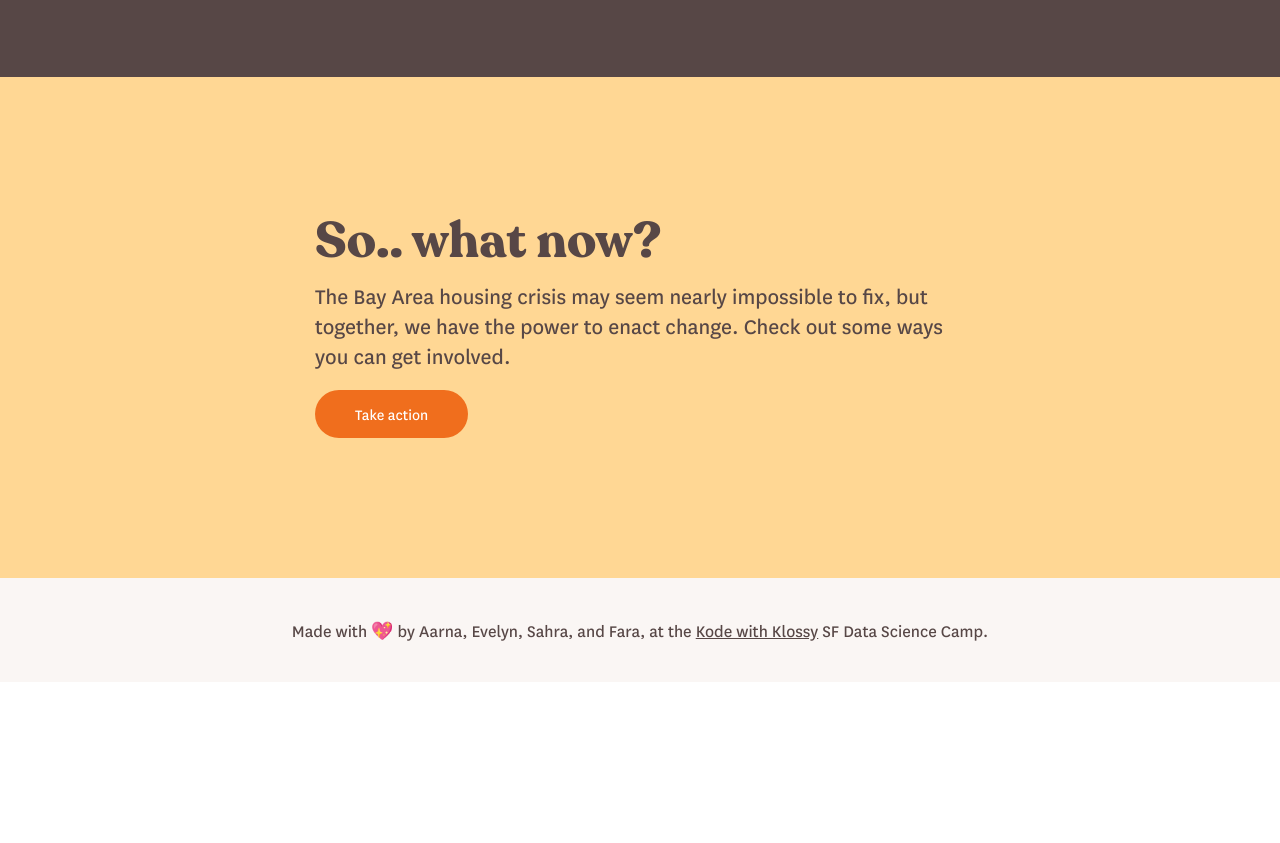
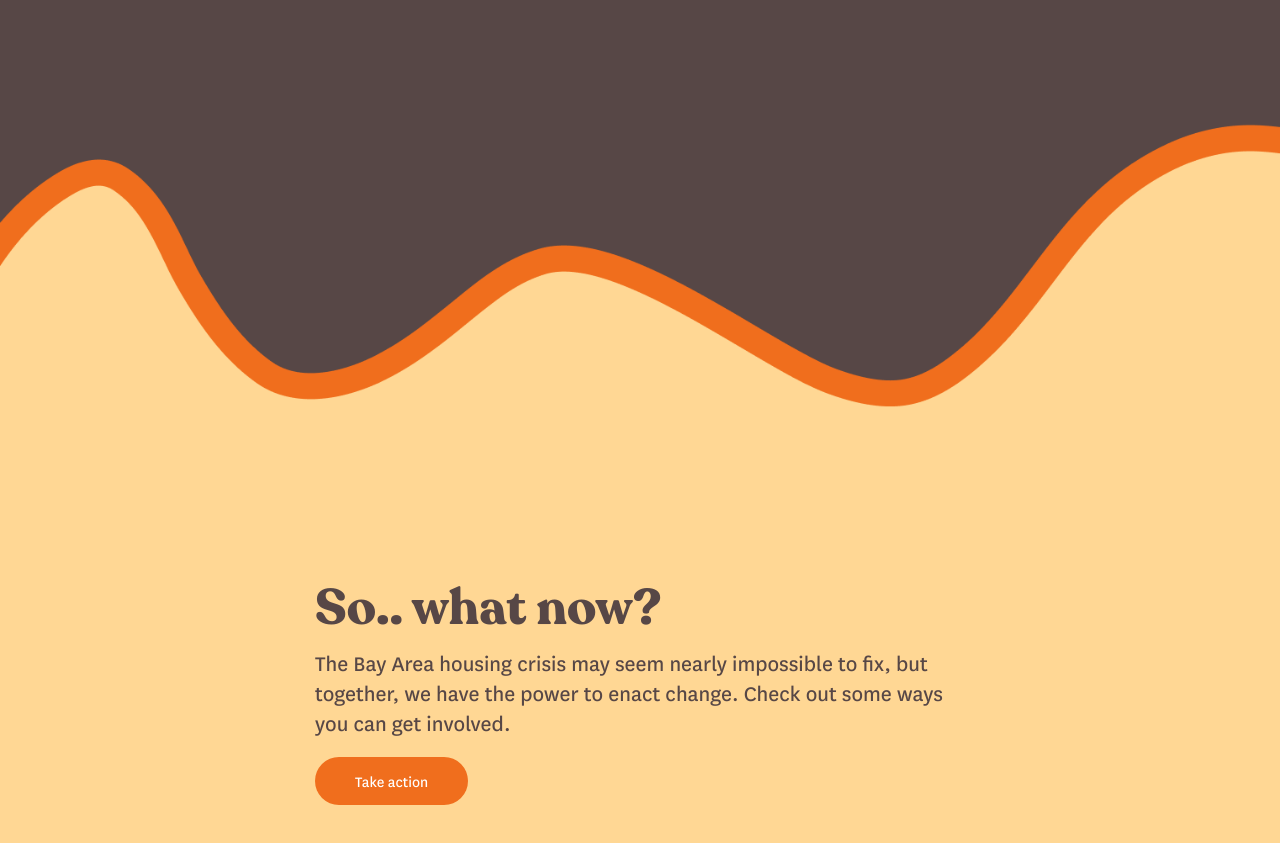
Before and after one commit to faraayan/abodeless, a plain HTML site: page index.html in a window 1280 px wide. Shown: the part 8464-9307 px from the top of the page. Before the commit the page ends 9146 px from the top, so only its background shows below. Drawn offline with Linux system fonts and the light colour scheme.

Commit message:
Add design improvements

```diff
--- a/index.html
+++ b/index.html
@@ -84,7 +84,7 @@
         <iframe width="600" height="296" src="https://datastudio.google.com/embed/reporting/9d3345bd-6e3c-4ad5-97f7-c49f0fd4c659/page/uIPzC" frameborder="0" style="border:0" allowfullscreen></iframe>
       </div>
       <p class = "data-text">We noticed that the bridges in California have an individual toll fee of at least $7. When compared to the rest of the country, with bridges such as the right-most four, this sets forth a large difference.</p>
-      <br><br><br>
+      <br><br><br><br><br><br>
      <!--
       <div id = "data">
         <iframe width="400" height="300" src="https://datastudio.google.com/embed/reporting/00be2696-3985-4a44-97e5-41e776787011/page/bBUzC" frameborder="0" style="border:0" allowfullscreen></iframe>
@@ -112,6 +112,7 @@
     <br><br><br>
   </div>
   <div id = "sowhat">
+      <img id = "squigg" src="img/squigg.png" alt="">
      <div class = "text">
         <h1>So.. what now?</h1>
         <p>The Bay Area housing crisis may seem nearly impossible to fix, but together, we have the power to enact change. Check out some ways you can get involved.</p>
--- a/style.css
+++ b/style.css
@@ -295,6 +295,10 @@ a{
 }
 
 /* SO WHAT */
+#squigg{
+  margin-top: -30px;
+  width: 100%;
+}
 #sowhat{
   background-color: #FFD794;
   padding: 0px;
```
Also changed, not shown: img/squigg.png (added).
